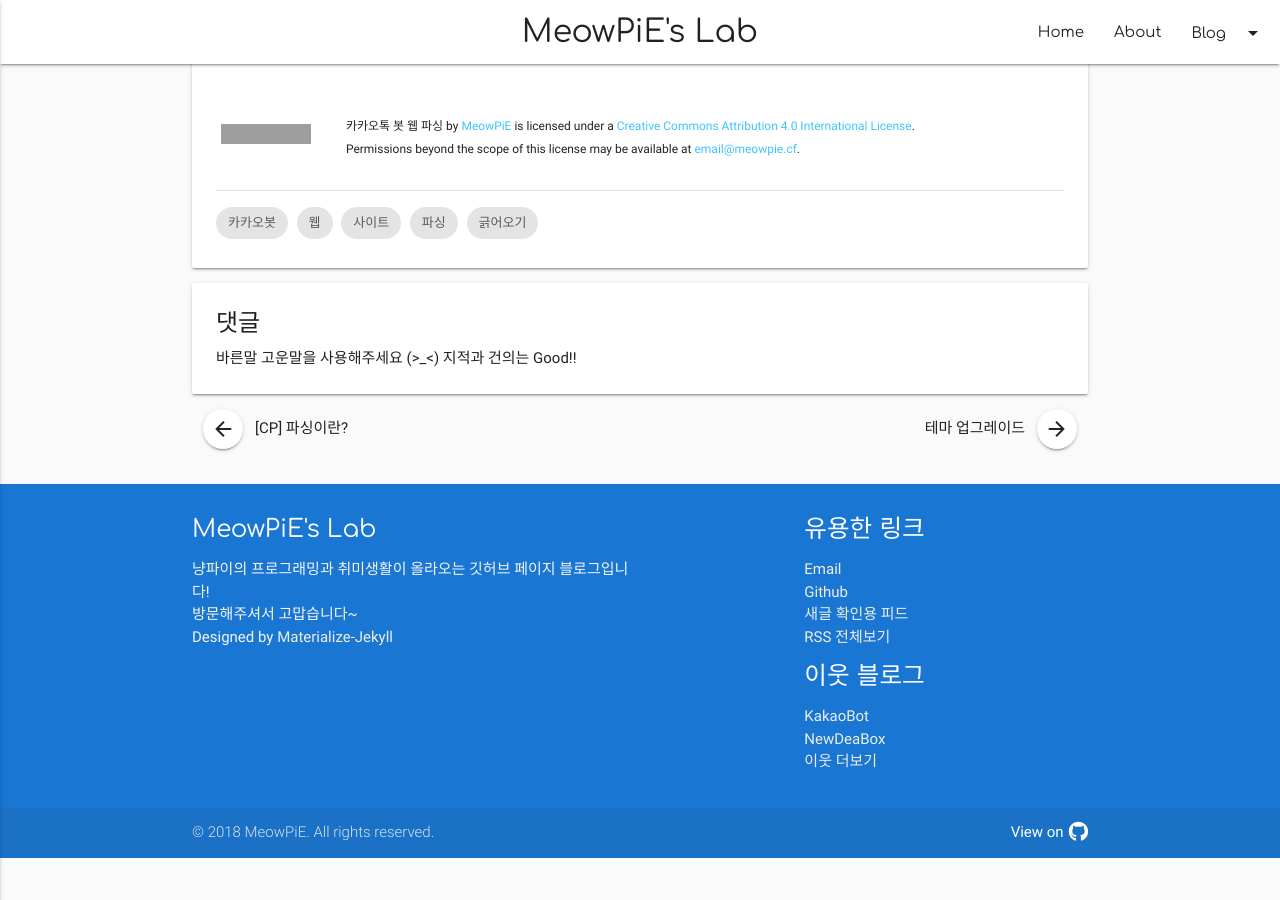
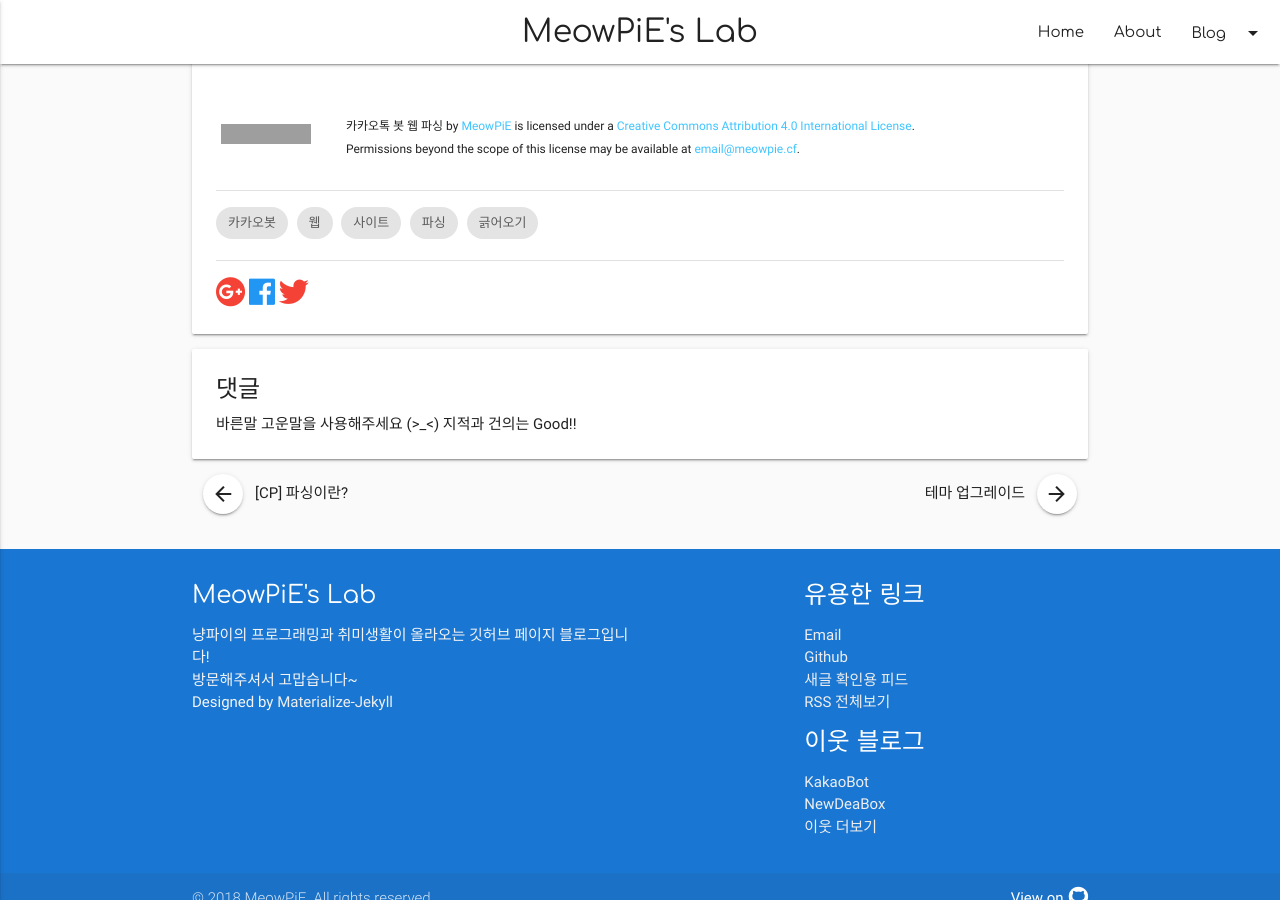
Before and after one commit to NenkaLab/meowpie.github.io, a Jekyll site: the page built from _posts/2018-01-26-bot-parsing.md, in a window 1280 px wide and 900 px high, scrolled down 3753 px. Built offline with Jekyll 4.4.1, drawn with Linux system fonts in a browser that asks for light colours; nearby versions of some CDN libraries; some web fonts are replaced; comment, search, counter and statistics services are not loaded; before the commit the page ends 4611 px from its top, so only the background shows below that; grey boxes are pictures that could not be loaded.

Commit message:
공유냥냐랴냥냥

```diff
--- a/_layouts/post.html
+++ b/_layouts/post.html
@@ -25,24 +25,6 @@
                 <span class="card-title truncate">{{ page.title }}</span>
               {% endunless %}
               <p style="font-weight: 600; margin-bottom: 10px;"><a href="{{ url }}/categories/">{{ page.categories }}</a> | <time datetime="{{ post.date }}">{{ page.date | date: "%F %r" }}</time>{% if site.author.disqus %} | <a href="{{ url }}{{ page.url }}#disqus_thread" data-disqus-identifier="{{ page.id }}">Comment</a>{% endif %}</p>
-              <!-- AddToAny BEGIN -->
-              <div class="a2a_kit a2a_kit_size_32 a2a_default_style">
-                <a class="a2a_button_google_plus"></a>
-                <a class="a2a_button_facebook"></a>
-                <a class="a2a_button_twitter"></a>
-                <a class="a2a_button_kakao"></a>
-                <a class="a2a_button_telegram"></a>
-                <a class="a2a_button_copy_link"></a>
-                <a class="a2a_dd" href="https://www.addtoany.com/share"></a>
-              </div>
-              <script>
-                var a2a_config = a2a_config || {};
-                a2a_config.linkname = "{{ site.title }} | {{ page.title }}";
-                a2a_config.linkurl = "{{ url }}{{ page.url }}";
-                a2a_config.locale = "ko";
-              </script>
-              <script async src="https://static.addtoany.com/menu/page.js"></script>
-              <!-- AddToAny END -->
               <div class="divider" style="margin: 16px 0;"></div>
               <div id="post-content">
                 {{ content | replace: "<img", "<img class='materialboxed'" }}
@@ -68,6 +50,10 @@
               {% for tag in page.tags %}
                 <div class="chip">{{ tag }}</div>
               {% endfor %}
+              <div class="divider" style="margin: 16px 0;"></div>
+              <a class="waves-effect red-text" href="https://plus.google.com/share?url={{ url }}{{ page.url }}"><i class="fab fa-google-plus fa-2x"></i></a>
+              <a class="waves-effect blue-text" href="https://www.facebook.com/sharer/sharer.php?u={{ url }}{{ page.url }}"><i class="fab fa-facebook fa-2x"></i></a>
+              <a class="waves-effect red-text" href="https://twitter.com/share?text={{ page.title }} | {{ site.title }}&url={{ url }}{{ page.url }}"><i class="fab fa-twitter fa-2x"></i></a>
             </div>
           </div>
         </article>
--- a/_posts/2018-01-26-bot-parsing.md
+++ b/_posts/2018-01-26-bot-parsing.md
@@ -13,7 +13,7 @@
 
 # 파싱이란 무엇인가?
 
-## [파싱이란?](https://meowpie.cf/it/2018/01/26/website-parsing)
+## [파싱이란?](https://meowpie.cf/it/2018/01/26/web-parsing)
 
 # 카카오봇에서 파싱이란?
 
```
